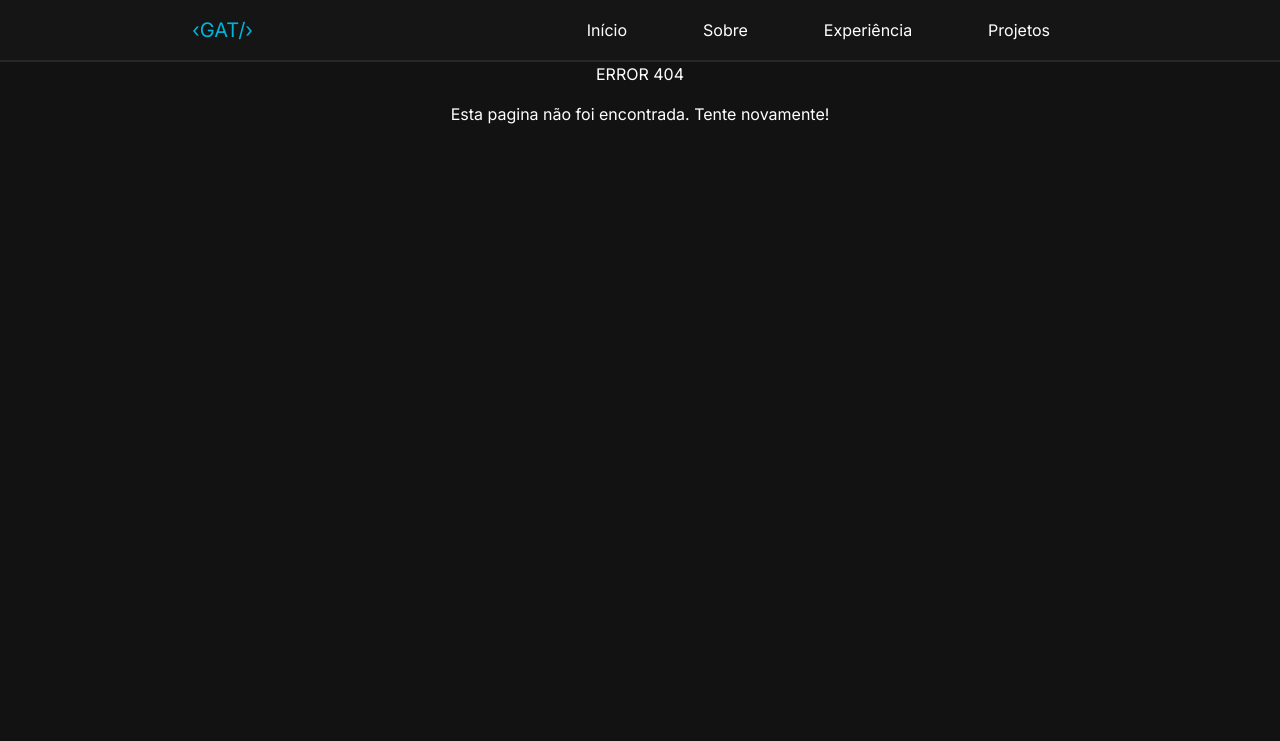
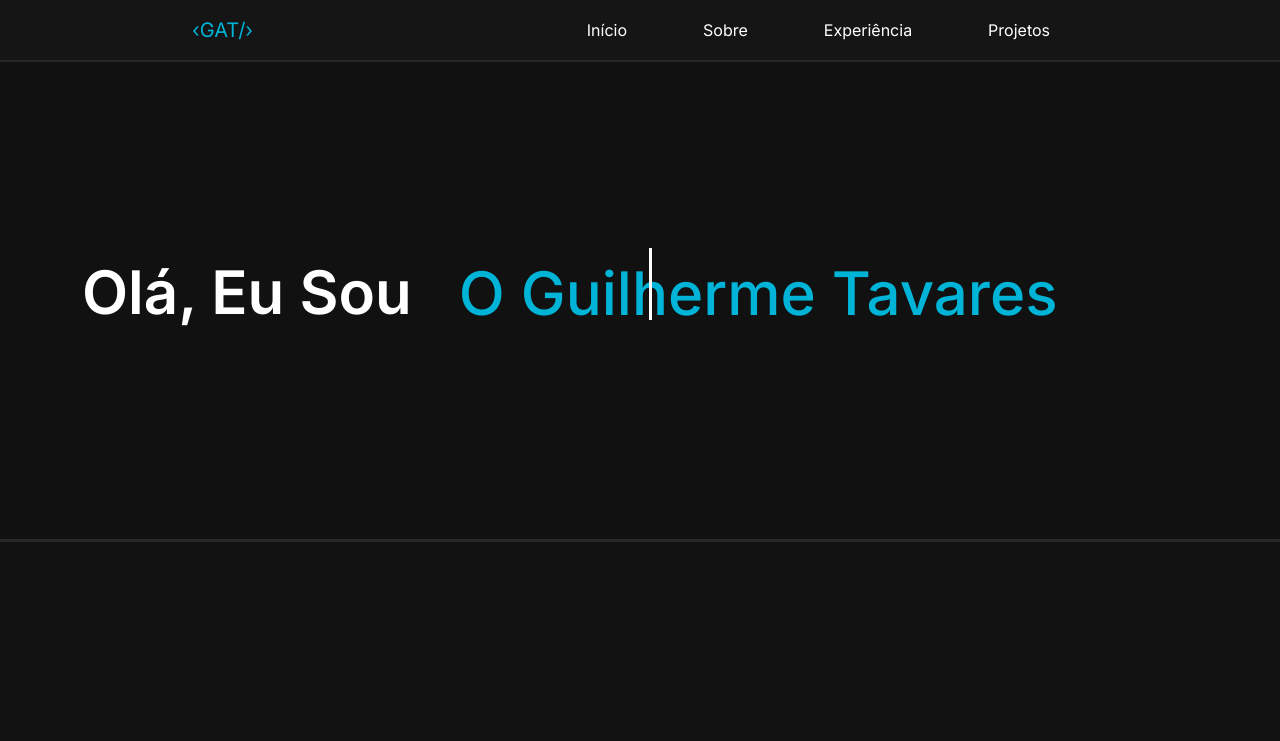
Before and after one commit to gatavares/gatavares.github.io, a PHP site: page / in a window 1280 px wide. Shown: the top 741 px of the page. Before the commit the page ends 124 px from the top, so only its background shows below. Run offline with PHP 8.4, Linux system fonts and the light colour scheme.

Commit message:
anvimação de escrever

```diff
--- /dev/null
+++ b/CONTENT/PAGES/home.html
@@ -0,0 +1,13 @@
+<section class="home">
+    <div class="container">
+        <h1 class="estatico">Olá, Eu Sou </h1>
+        <ul class="animado">
+            <li><span>O Guilherme Tavares </span></li>
+            <li><span>Programador </span></li>
+            <li><span>Desenvolvedor </span></li>
+            <li><span>FreeLancer </span></li>
+        </ul>
+    </div>
+</section>
+
+<div class="margin"></div>
--- a/CSS/styles.css
+++ b/CSS/styles.css
@@ -35,6 +35,13 @@ body {
     border-radius: 5px;
 }
 
+/*
+------------------------------------------------------------------
+----------------------------  SITE CSS  --------------------------
+-------------------------  STYLES NAVBAR   -----------------------
+------------------------------------------------------------------
+*/
+
 .container-fluid {
     padding-right: 0 !important;
     padding-left: 0 !important;
@@ -62,13 +69,6 @@ body {
 .nav-item {
     margin: 10px 30px;
 }
-
-
-
-
-
-
-
 
 .navbar-toggler {
     border: none;
@@ -134,3 +134,81 @@ body {
     margin-top: 15px !important;
     transform: rotate(0deg);
 }
+
+
+/*
+------------------------------------------------------------------
+----------------------------  SITE CSS  --------------------------
+--------------------------  STYLES HOME   ------------------------
+------------------------------------------------------------------
+*/
+
+.margin{
+    margin-bottom: 80%;
+}
+
+.home {
+    display: flex;
+    align-items: center;
+    justify-content: center;
+    min-height: 60vh;
+    border-bottom: solid #272727 3px;
+    background-color: #111111;
+}
+
+.home .container{
+    display: inline-flex;
+}
+
+.home .container .estatico{
+    font-size: 60px;
+    font-weight: 600;
+    margin-bottom: 0;
+    margin-top: 8px;
+}
+
+.home .container .animado{
+    margin-left: 15px ;
+    line-height: 90px;
+    height: 90px;
+    overflow: hidden;
+}
+
+.animado li{
+    color: #00B4D8;
+    font-size: 60px;
+    font-weight: 500;
+    left: 0;
+    position: relative;
+    top: 0;
+    animation: slide 6s steps(4) infinite;
+}
+
+@keyframes slide {
+    100%{
+        top: -360px;
+    }
+}
+
+.animado li span::after {
+    content: "";
+    position: absolute;
+    width: 100%;
+    height: 100%;
+    left: 0;
+    border-left: 3px solid #ffff;
+    animation: typing 1.5s steps(10) infinite;
+
+}
+
+.animado li span{
+    position: relative;
+
+}
+
+@keyframes typing {
+    100%{
+        left: 100%;
+        margin: 0 -35px 0 35px;
+    }
+}
--- a/ROUTES/routes.php
+++ b/ROUTES/routes.php
@@ -3,12 +3,12 @@
         $pagina = $_GET['p'];
 
         if($pagina == "home")
-            include('CONTENT/PAGES/home.php');
+            include('CONTENT/PAGES/home.html');
         // else if($pagina == "contacto")
         //     include('CONTENT/PAGES/contacto.php');
         else
-            include('CONTENT/PAGES/404.php');
+            include('CONTENT/PAGES/404.html');
     }else{
-        include('CONTENT/PAGES/404.php');
+        include('CONTENT/PAGES/home.html');
     }
 ?>
--- a/index.php
+++ b/index.php
@@ -1,6 +1,6 @@
 <?php
-    include('CONTENT/head.php');
-    include('CONTENT/nav.php');
+    include('CONTENT/head.html');
+    include('CONTENT/nav.html');
     include('ROUTES/routes.php');
-    include('CONTENT/footer.php');
+    include('CONTENT/footer.html');
 ?>
```
Also changed, not shown: CONTENT/PAGES/404.html (renamed from CONTENT/PAGES/404.php), CONTENT/PAGES/home.php (deleted), CONTENT/footer.html (renamed from CONTENT/footer.php), CONTENT/head.html (renamed from CONTENT/head.php), CONTENT/nav.html (renamed from CONTENT/nav.php).
